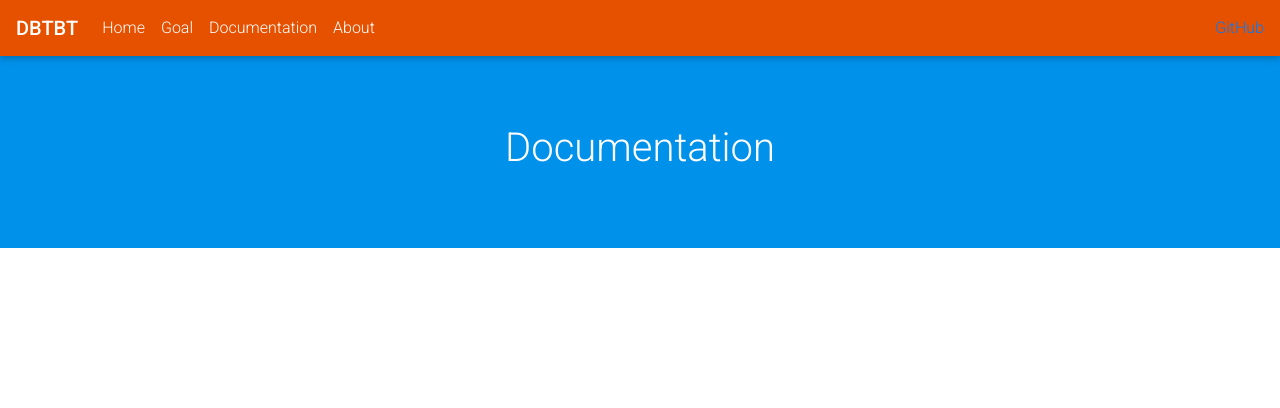
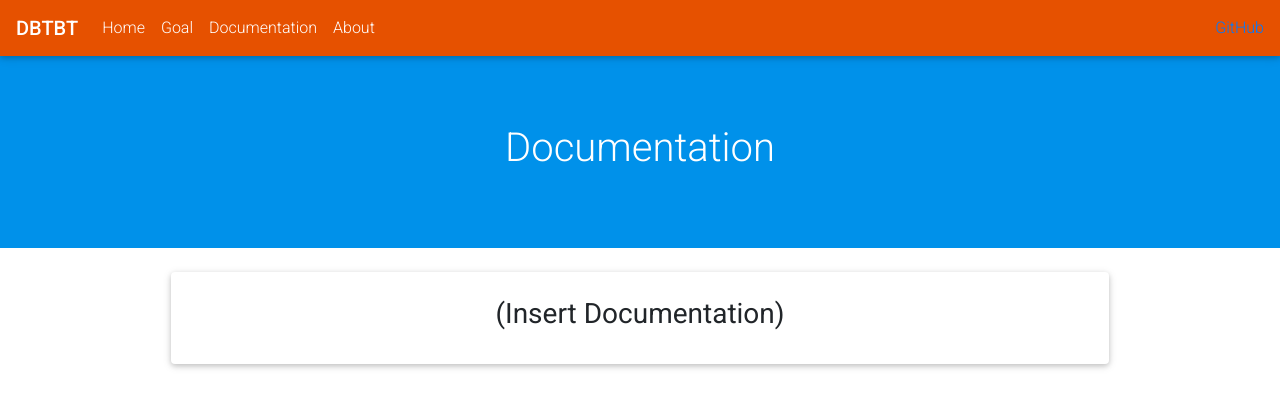
Before and after one commit to cdaher3/DBTBT, a React (Create React App) app in the folder dbtbt-frontend/: page /docs in a window 1280 px wide. Shown: the top 408 px of the page. Built offline with nearby package versions, Linux system fonts and the light colour scheme.

Commit message:
Docs Page Body

```diff
--- a/dbtbt-frontend/src/Documentation.js
+++ b/dbtbt-frontend/src/Documentation.js
@@ -36,6 +36,13 @@ export default class Documentation extends Component {
             <h1 className="font-weight-light text-white">Documentation</h1>
           </div>
         </header>
+        <MDBCol>
+          <MDBCard className="docsCard">
+            <MDBCardBody>
+              <h3 className="docs">(Insert Documentation)</h3>
+            </MDBCardBody>
+          </MDBCard>
+        </MDBCol>
       </div>
     );
   }
--- a/dbtbt-frontend/src/Goal.js
+++ b/dbtbt-frontend/src/Goal.js
@@ -43,7 +43,7 @@ export default class Documentation extends Component {
         <MDBCol>
           <MDBCard className="missionCard">
             <MDBCardBody>
-              <h4 className="mission"><i>To help people make better financial decisions, and invest in their future</i></h4>
+              <h3 className="mission"><i>To help people make better financial decisions, and invest in their future</i></h3>
             </MDBCardBody>
           </MDBCard>
         </MDBCol>
--- a/dbtbt-frontend/src/Search.css
+++ b/dbtbt-frontend/src/Search.css
@@ -153,3 +153,10 @@ h4 {
   width: 75%;
   justify-content: center;
 }
+
+/* Mission Page CSS */
+.docsCard {
+  margin: auto;
+  width: 75%;
+  justify-content: center;
+}
```
